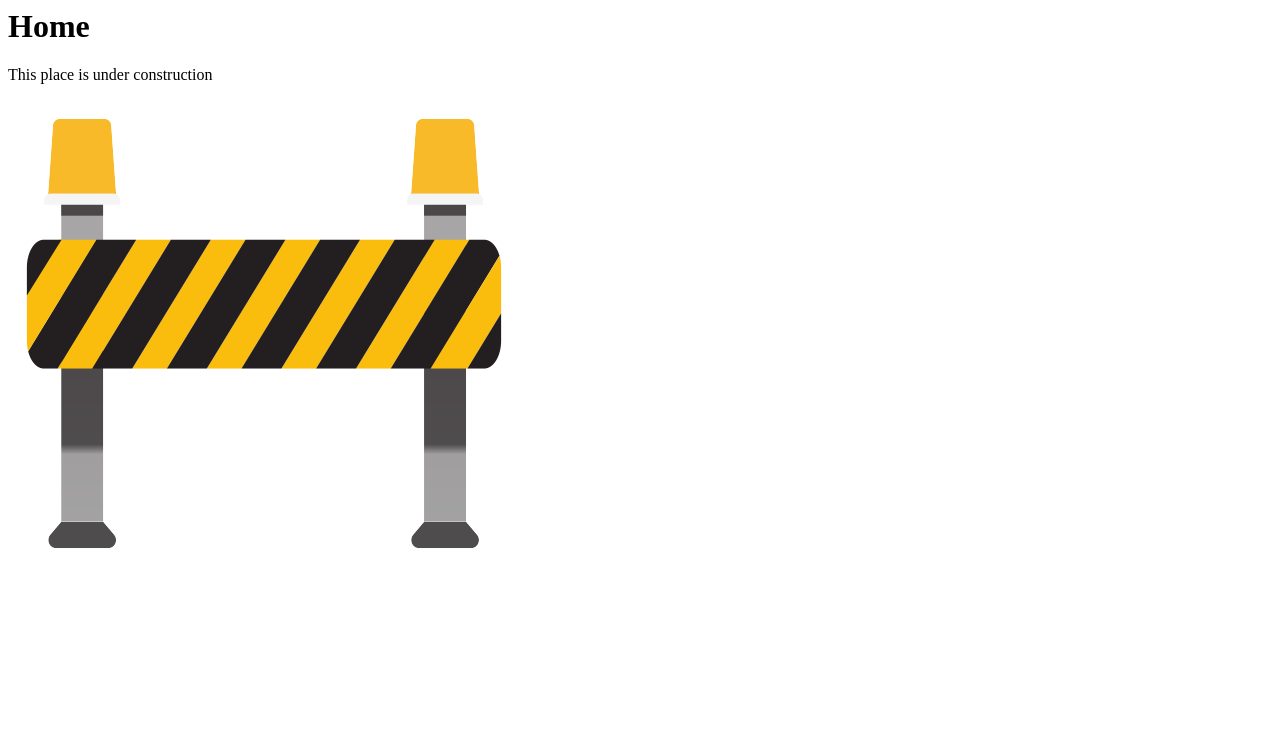
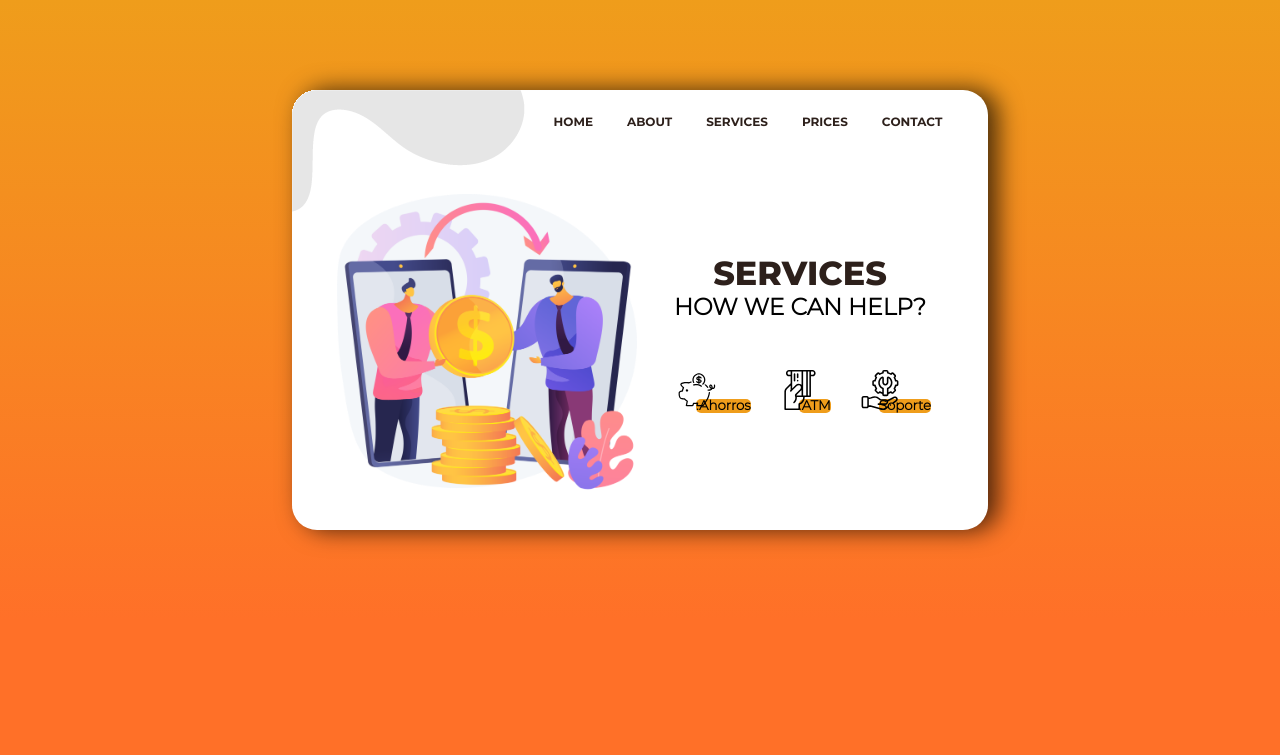
Before and after one commit to johan-SR/Pacrial-Web, a plain HTML site: page services.html in a window 1280 px wide. Drawn offline with Linux system fonts and the light colour scheme.

Commit message:
vista servicios

```diff
--- a/services.html
+++ b/services.html
@@ -1,3 +1,44 @@
-<h1>Home</h1>
-<p>This place is under construction</p>
-<img src="imagenes/construccion.png" alt="">
+<!DOCTYPE html>
+<html lang="en">
+<head>
+    <meta charset="UTF-8">
+    <meta http-equiv="X-UA-Compatible" content="IE=edge">
+    <meta name="viewport" content="width=device-width, initial-scale=1.0">
+    <title>Parcial Web</title>
+    <link rel="stylesheet" href="styleServicios.css"/>
+</head>
+<body>
+    <div id="container">
+        <div class="mainView" >
+            <div class="header">
+                <nav id="nav">
+                    <ul>
+                        <li><a href="index.html">HOME</a></li>
+                        <li><a href="#">ABOUT</a></li>
+                        <li><a href="services.html">SERVICES</a></li>
+                        <li><a href="#">PRICES</a></li>
+                        <li><a href="#">CONTACT</a></li>
+                    </ul>
+                </nav>
+            </div>
+            <div class="contenido">
+                <div class="contenido-info">
+                    <h1 class="titulo">SERVICES</h1>
+                    <h2 class="subtitulo">HOW WE CAN HELP?</h2>
+                    <img src="Imagenes/cash.svg" class="cash" alt="cash" id="cash">
+                    <label for="cash"><b>.Ahorros</b></label>
+                    <img src="Imagenes/atm.svg" class="atm" alt="atm" id="atm">
+                    <label for="atm"><b>.ATM</b></label>
+                    <img src="Imagenes/soporte.svg" class="pc" alt="pc" id="pc">
+                    <label for="pc"><b>Soporte</b></label>
+
+                </div>
+                <div class="imagen-servicios">
+                    <img src="Imagenes/servicios.png"  alt="DibujoServicios">
+                </div>
+            </div>
+            <div class="clear"></div>
+        </div>
+    </div>
+</body>
+</html>
--- /dev/null
+++ b/styleServicios.css
@@ -0,0 +1,144 @@
+:root{
+    --cafe:#2D201B;
+  }
+  @font-face {
+      font-family: 'montserratbold';
+      src: url('/fonts/montserrat-bold-demo.html');
+      src: url('/fonts/montserrat-bold-webfont.eot') format('embedded-opentype'),
+           url('/fonts/montserrat-bold-webfont.woff2') format('woff2'),
+           url('/fonts/montserrat-bold-webfont.woff') format('woff'),
+           url('/fonts/montserrat-bold-webfont.ttf') format('truetype'),
+           url('/fonts/montserrat-bold-webfont.svg') format('svg');
+      font-weight: normal;
+      font-style: normal;
+  }
+  @font-face {
+      font-family: 'montserratextrabold';
+      src: url('/fonts/montserrat-extrabold-demo.html');
+      src: url('/fonts/montserrat-extrabold-webfont.eot') format('embedded-opentype'),
+           url('/fonts/montserrat-extrabold-webfont.woff2') format('woff2'),
+           url('/fonts/montserrat-extrabold-webfont.woff') format('woff'),
+           url('/fonts/montserrat-extrabold-webfont.ttf') format('truetype'),
+           url('/fonts/montserrat-extrabold-webfont.svg') format('svg');
+      font-weight: normal;
+      font-style: normal;
+  }
+  @font-face {
+      font-family: 'montserratlight';
+      src: url('/fonts/montserrat-extrabold-demo.html');
+      src: url('/fonts/montserrat-extrabold-webfont.eot') format('embedded-opentype'),
+           url('/fonts/montserrat-light-webfont.woff2') format('woff2'),
+           url('/fonts/montserrat-light-webfont.woff') format('woff'),
+           url('/fonts/montserrat-light-webfont.ttf') format('truetype'),
+           url('/fonts/montserrat-light-webfont.svg') format('svg');
+      font-weight: normal;
+      font-style: normal;
+  }
+
+  body{
+      background: #FF7028 linear-gradient(to bottom, #EF9D1B,#FF7028) no-repeat;
+  }
+
+  #container{
+      width: 696px;
+      height: 440px;
+      margin: 90px auto;
+      background: #fff;
+      border-radius: 25px;
+      box-shadow: 10px 0 24px rgba(0, 0, 0, 0.7);
+
+  }
+
+  #container .mainView{
+      padding: 10px 0px 0px 45px;
+      background: url("Imagenes/onda.png") no-repeat;
+
+  }
+
+  #nav{
+      display: inline-block;
+      text-align: right;
+      width: 93%;
+      margin-top: 0px;
+      line-height: 10px;
+      padding:0px 30px 0px 0px  ;
+  }
+
+  #nav ul li {
+      display: inline;
+      padding: 10px 0px 0px 30px;
+  }
+
+  #nav ul li a {
+      font-size: 9pt;
+      text-decoration: none;
+      font-family: montserratbold;
+      color: var(--cafe);
+  }
+
+  .contenido-info{
+      width: 296px;
+      display: inline-block;
+      float: right;
+      padding: 90px 40px 10px 0px;
+
+  }
+
+  .contenido-info label{
+    border: 0px solid;
+    border-radius: 5px;
+    background: #EF9D1B;
+    font-family: montserratlight;
+    font-size: 10pt;
+    margin: 0px;
+
+  }
+
+
+  .imagen-servicios{
+    width: 430px;
+    display: inline-block;
+    position: relative;
+    top:-230px;
+  }
+
+  .imagen-servicios img {
+    width: 300px;
+    position:relative;
+  }
+
+  .titulo {
+      color: var(--cafe);
+      font-size: 25pt;
+      line-height: 40px;
+      margin-bottom: 1px;
+      text-align: center;
+      font-family: montserratextrabold;
+  }
+
+  .subtitulo {
+      font-size: 17.5pt;
+      margin-top: 0px;
+      text-align: center;
+      font-family: montserratlight;
+  }
+  .cash{
+    position: relative;
+    margin-top: 30px;
+    left: 25px;
+    width: 40px;
+  }
+  .atm{
+    position: relative;
+    left: 25px;
+    width: 40px;
+  }
+  .pc{
+    position: relative;
+    left: 25px;
+    width: 40px;
+  }
+
+  .clear {
+      clear: both;
+  }
```
Also changed, not shown: index.html (+3 -3 lines), Imagenes/atm.svg (added), Imagenes/cash.svg (added), Imagenes/servicios.png (added), Imagenes/soporte.svg (added).
